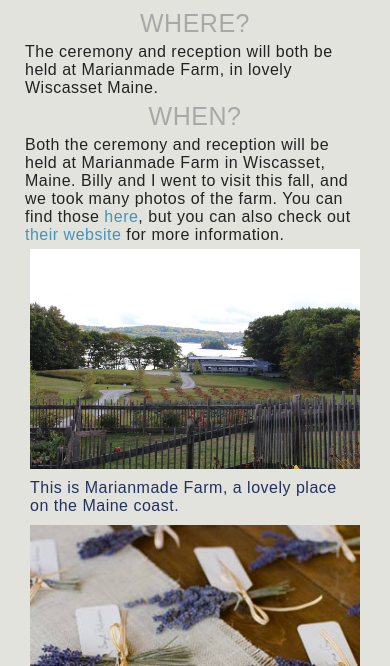
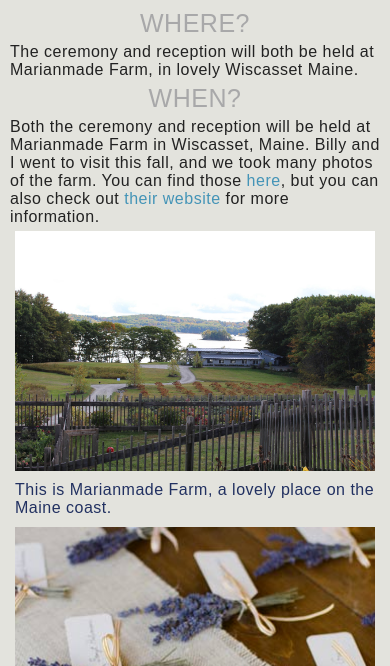
Before and after one commit to kailagrace/wedding-website, a website: page ceremony-reception.html in a window 390 px wide. Shown: the part 178-844 px from the top of the page. Drawn offline with Linux system fonts and the light colour scheme.

Commit message:
continued refinements of media queries

```diff
--- a/ceremony-reception.html
+++ b/ceremony-reception.html
@@ -99,7 +99,7 @@
 
     <div class="small-12 large-9 columns tan-section">
     <div class="section-content">
-
+      <div class="row image-caption-section">
       <div class="photos">
         <section>
     <div class="inner-column-right">
@@ -110,7 +110,7 @@
      <h3> WHEN?</h3>
       <h6>Both the ceremony and reception will be held at Marianmade Farm in Wiscasset, Maine. Billy and I went to visit this fall, and we took many photos of the farm. You can find those <a href="photos.html">here</a>, but you can also check out<a class="content" href="http://www.marianmadefarm.com/"> their website</a> for more information.</h6>
     </div>
-    <img src="img/marianmade-farm-four.jpg" alt="view of marianmade farm from the driveway, looking out on the bay">
+    <img src="img/marianmade-farm-four.jpg" id= "lavender" alt="view of marianmade farm from the driveway, looking out on the bay">
     <p class="image-caption">This is Marianmade Farm, a lovely place on the Maine coast.</p>
      <img src="img/marianmade-one.jpg" alt="lavender sprigs spread on a table at marianmade farm">
      <p class="image-caption">Marianmade Farm is a working lavender farm.</p>
@@ -150,9 +150,9 @@
 </section>
 
     </div>
-
+       </DIV>
     </div>
-
+    </div>
     </div>
 
 
--- a/sass/screen.scss
+++ b/sass/screen.scss
@@ -123,6 +123,13 @@ font-weight:$light-font;}
 .subheader-info h1{font-family:'Tamarillo', sans-serif;}
 
 
+.image-caption-section p{width:100%;}
+p .image-caption{width:100%;}
+#lavender{width:100%;;
+max-width:600px;
+}
+.image-caption-section .photos p{width:100%;}
+
 //----------------INDEX.HTML STYLES-------------------//
 
 
@@ -243,12 +250,14 @@ width:45%;}
 
 .aligned-content{text-align:left;}
 
-.photos img{content-align:center;
+.photos img{max-width:400px;
+width:100%;}
+.photos img .wedding-party-photo{content-align:center;
 width:400px;
 float:left;}
 
-.photos p{float:right;
-width:40%;}
+.photos p {float:right;
+width:50%;}
 
 .float-left{float:left;
 margin-left:10px;}
@@ -583,5 +592,4 @@ text-wrap:normal;}
   }
 
 
-
   }
```
Also changed, not shown: area-recommendations.html (+1 -1 lines), photos.html (+2 -2 lines), registry.html (+2 -2 lines), rsvp.html (+2 -1 lines), stylesheets/screen.css.
